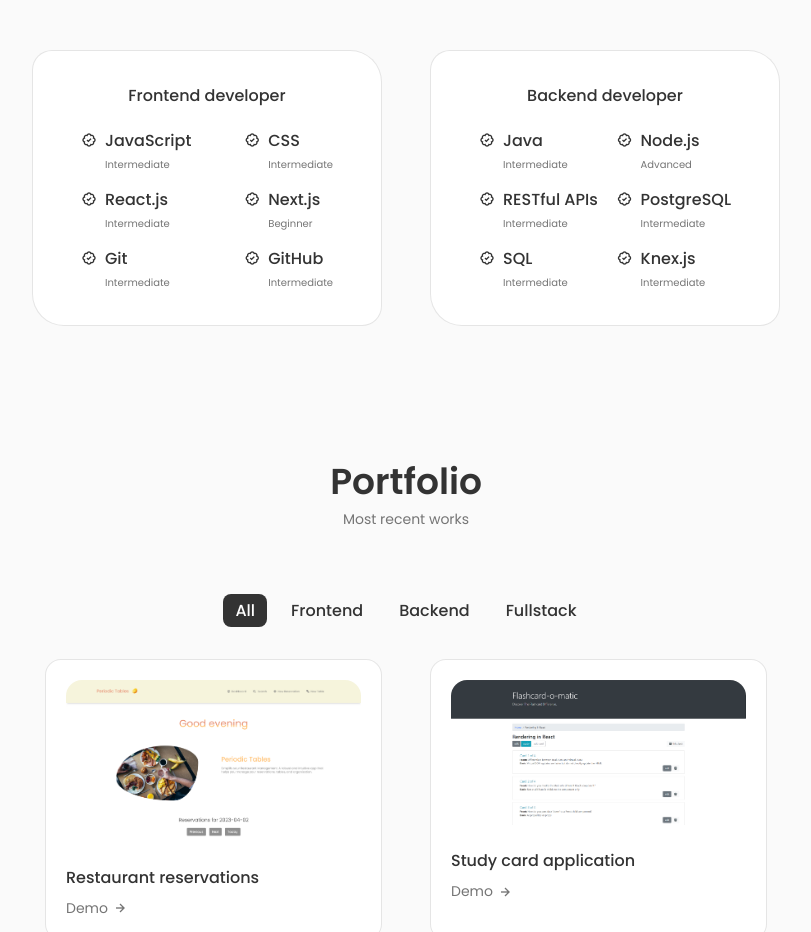
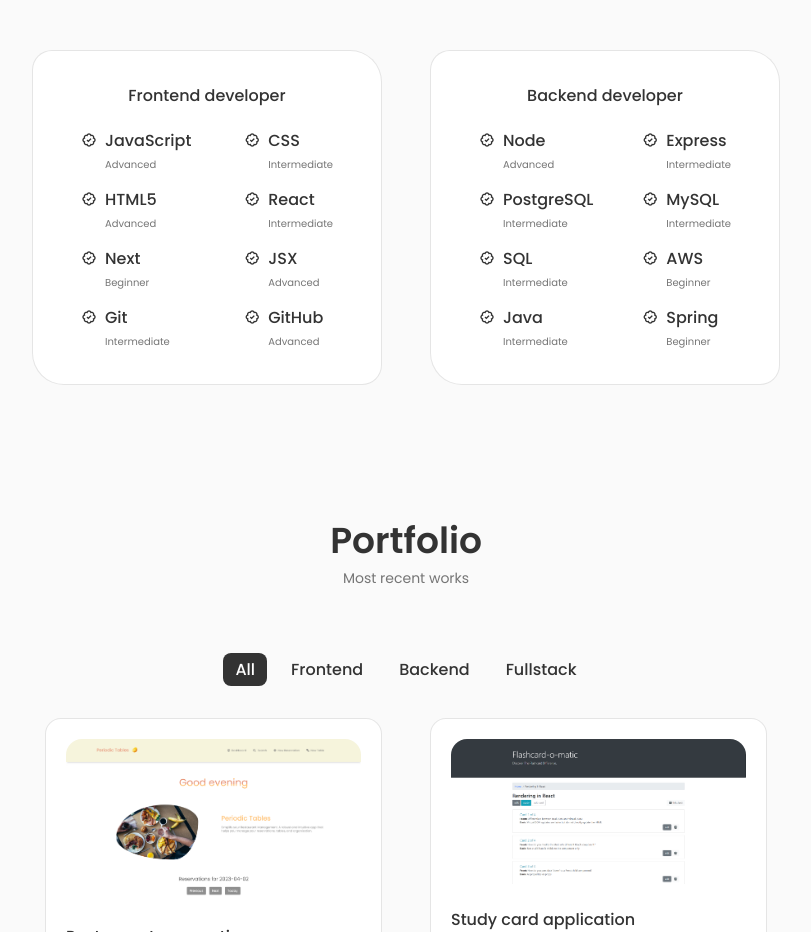
Before and after one commit to EthenThinkful/Portfolio, a React (Create React App) app: page / in a window 1280 px wide. Shown: the part 1520-2452 px from the top of the page, without its empty margins (234-1045 px from the left). Built offline with nearby package versions, Linux system fonts and the light colour scheme.

Commit message:
updated skills section

```diff
--- a/src/components/skills/Backend.jsx
+++ b/src/components/skills/Backend.jsx
@@ -6,11 +6,29 @@ const Backend = () => {
             <h3 className="skills__title">Backend developer</h3>
             <div className="skills__box">
                 <div className="skills__group">
+
                     <div className="skills__data">
                     <i className='bx bx-badge-check'></i>
 
                     <div>
-                        <h3 className="skills__name">Java</h3>
+                        <h3 className="skills__name">Node</h3>
+                        <span className="skills__level">Advanced</span>
+                    </div>
+                    </div>
+
+                    <div className="skills__data">
+                    <i className='bx bx-badge-check'></i>
+
+                    <div>
+                        <h3 className="skills__name">Express</h3>
+                        <span className="skills__level">Intermediate</span>
+                    </div>
+                    </div>
+                    <div className="skills__data">
+                    <i className='bx bx-badge-check'></i>
+
+                    <div>
+                        <h3 className="skills__name">PostgreSQL</h3>
                         <span className="skills__level">Intermediate</span>
                     </div>
                     </div>
@@ -19,24 +37,7 @@ const Backend = () => {
                     <i className='bx bx-badge-check'></i>
 
                     <div>
-                        <h3 className="skills__name">Node.js</h3>
-                        <span className="skills__level">Advanced</span>
-                    </div>
-                    </div>
-
-                    <div className="skills__data">
-                    <i className='bx bx-badge-check'></i>
-
-                    <div>
-                        <h3 className="skills__name">RESTful APIs</h3>
-                        <span className="skills__level">Intermediate</span>
-                    </div>
-                    </div>
-                    <div className="skills__data">
-                    <i className='bx bx-badge-check'></i>
-
-                    <div>
-                        <h3 className="skills__name">PostgreSQL</h3>
+                        <h3 className="skills__name">MySQL</h3>
                         <span className="skills__level">Intermediate</span>
                     </div>
                     </div>
@@ -54,8 +55,26 @@ const Backend = () => {
                     <i className='bx bx-badge-check'></i>
 
                     <div>
-                        <h3 className="skills__name">Knex.js</h3>
+                        <h3 className="skills__name">AWS</h3>
+                        <span className="skills__level">Beginner</span>
+                    </div>
+                    </div>
+
+                    <div className="skills__data">
+                    <i className='bx bx-badge-check'></i>
+
+                    <div>
+                        <h3 className="skills__name">Java</h3>
                         <span className="skills__level">Intermediate</span>
+                    </div>
+                    </div>
+
+                    <div className="skills__data">
+                    <i className='bx bx-badge-check'></i>
+
+                    <div>
+                        <h3 className="skills__name">Spring</h3>
+                        <span className="skills__level">Beginner</span>
                     </div>
                     </div>
                 </div>
--- a/src/components/skills/Frontend.jsx
+++ b/src/components/skills/Frontend.jsx
@@ -11,7 +11,7 @@ const Frontend = () => {
 
             <div>
               <h3 className="skills__name">JavaScript</h3>
-              <span className="skills__level">Intermediate</span>
+              <span className="skills__level">Advanced</span>
             </div>
           </div>
 
@@ -28,7 +28,16 @@ const Frontend = () => {
             <i className="bx bx-badge-check"></i>
 
             <div>
-              <h3 className="skills__name">React.js</h3>
+              <h3 className="skills__name">HTML5</h3>
+              <span className="skills__level">Advanced</span>
+            </div>
+          </div>
+
+          <div className="skills__data">
+            <i className="bx bx-badge-check"></i>
+
+            <div>
+              <h3 className="skills__name">React</h3>
               <span className="skills__level">Intermediate</span>
             </div>
           </div>
@@ -37,8 +46,17 @@ const Frontend = () => {
             <i className="bx bx-badge-check"></i>
 
             <div>
-              <h3 className="skills__name">Next.js</h3>
+              <h3 className="skills__name">Next</h3>
               <span className="skills__level">Beginner</span>
+            </div>
+          </div>
+
+          <div className="skills__data">
+            <i className="bx bx-badge-check"></i>
+
+            <div>
+              <h3 className="skills__name">JSX</h3>
+              <span className="skills__level">Advanced</span>
             </div>
           </div>
 
@@ -56,7 +74,7 @@ const Frontend = () => {
 
             <div>
               <h3 className="skills__name">GitHub</h3>
-              <span className="skills__level">Intermediate</span>
+              <span className="skills__level">Advanced</span>
             </div>
           </div>
 
```
